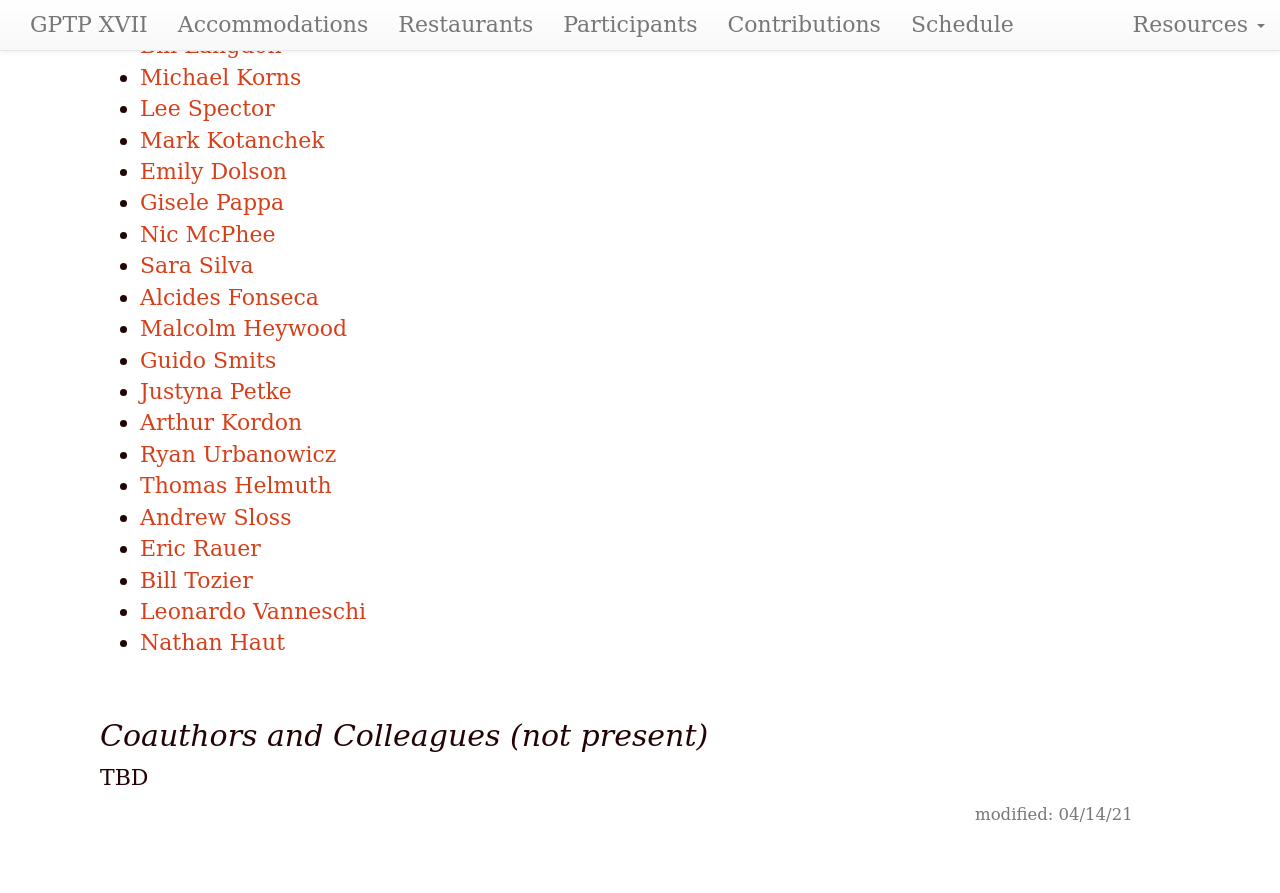
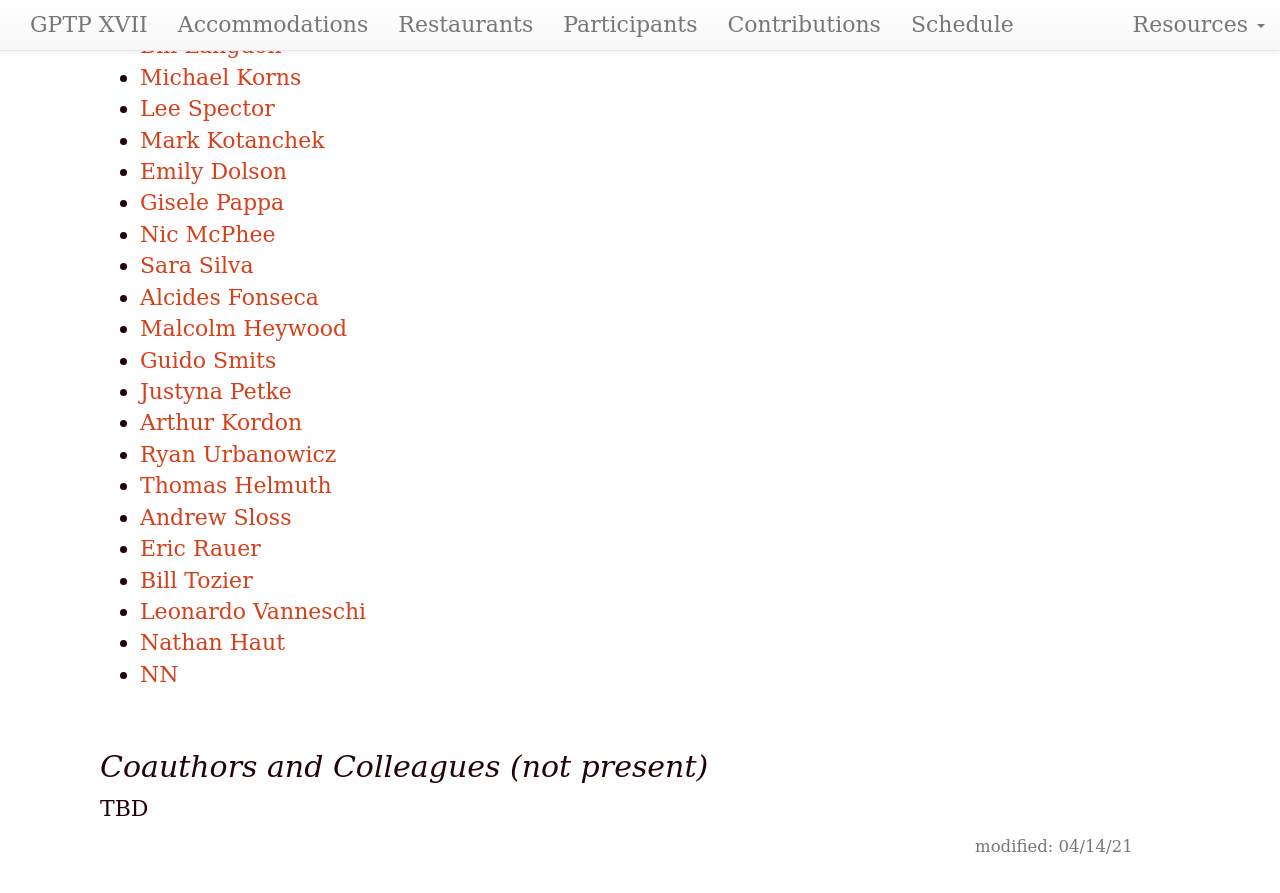
Before and after one commit to GPTP-workshop/gptp-workshop.github.io, a Jekyll site: the page built from attendees.md, in a window 1280 px wide and 900 px high, scrolled down 962 px. Shown: the top 893 px of the window. Built offline with Jekyll 4.4.1, drawn with Linux system fonts in a browser that asks for light colours; before the commit the page ends 1830 px from its top, so only the background shows below that.

```diff
--- a/attendees.md
+++ b/attendees.md
@@ -50,7 +50,7 @@ dates: "May 19-21, 2021"
 - [Bill Tozier](https://)
 - [Leonardo Vanneschi](https://)
 - [Nathan Haut](https://)
-
+- [NN](https://)
 
 ## Coauthors and Colleagues (not present)
 
```
